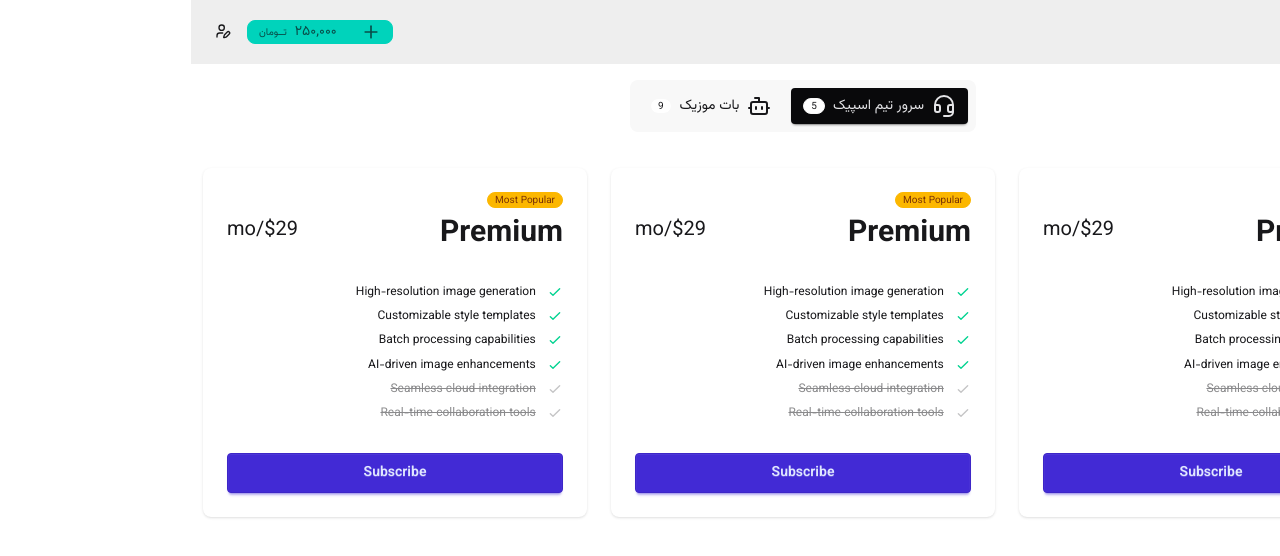
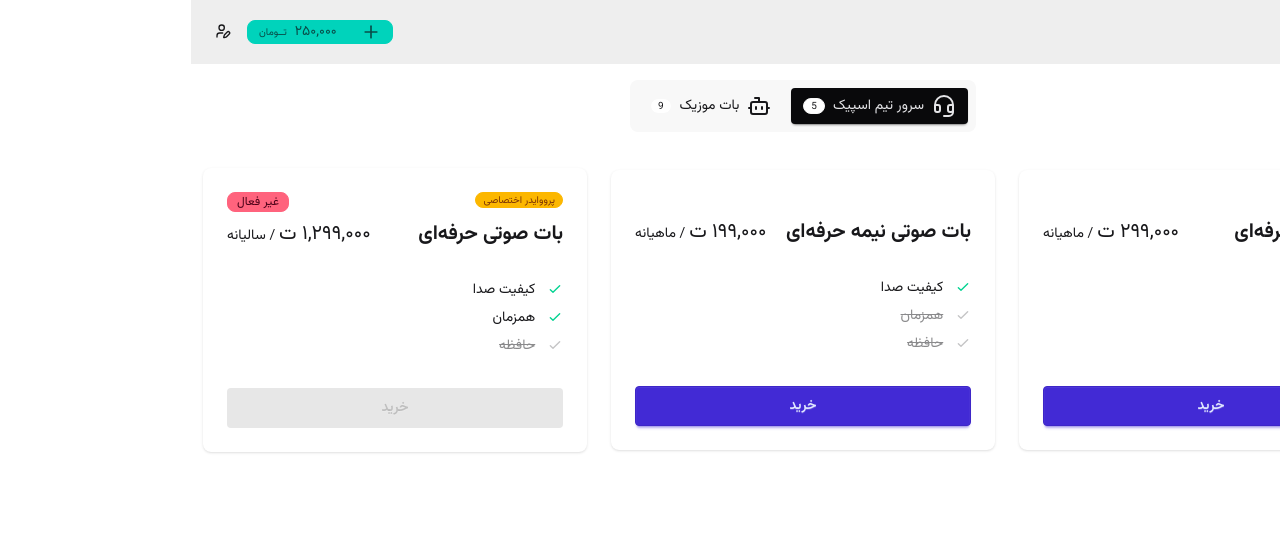
Before and after one commit to amir-reza-bijandi/tea-speak, a SvelteKit app: page /admin/products in a window 1280 px wide. Shown: the top 556 px of the page. Built offline with nearby package versions, Linux system fonts and the light colour scheme.

Commit message:
feat: build product cards

```diff
--- a/src/routes/admin/products/+page.svelte
+++ b/src/routes/admin/products/+page.svelte
@@ -1,6 +1,7 @@
 <script lang="ts">
 	import { BotIcon, HeadsetIcon } from '@lucide/svelte';
 	import type { LucideIcon } from '$lib/types/general';
+	import { toPersianNumber } from '$lib/utilities/to-persian-number';
 
 	type Categories = 'ts-server' | 'audio-bot';
 
@@ -27,6 +28,86 @@
 			Icon: BotIcon
 		}
 	];
+
+	type Product = {
+		label: string;
+		name: string;
+		price: string;
+		time: string;
+		features: Feature[];
+		active: boolean;
+	};
+
+	type Feature = {
+		description: string;
+		isActive: boolean;
+	};
+
+	const PRODUCTS: Product[] = [
+		{
+			label: 'پرووایدر اختصاصی',
+			name: 'بات صوتی حرفه‌ای',
+			price: '299,000',
+			time: 'ماهیانه',
+			active: true,
+			features: [
+				{
+					description: 'کیفیت صدا',
+					isActive: true
+				},
+				{
+					description: 'همزمان',
+					isActive: true
+				},
+				{
+					description: 'حافظه',
+					isActive: false
+				}
+			]
+		},
+		{
+			label: '',
+			name: 'بات صوتی نیمه حرفه‌ای',
+			price: '199,000',
+			time: 'ماهیانه',
+			active: true,
+			features: [
+				{
+					description: 'کیفیت صدا',
+					isActive: true
+				},
+				{
+					description: 'همزمان',
+					isActive: false
+				},
+				{
+					description: 'حافظه',
+					isActive: false
+				}
+			]
+		},
+		{
+			label: 'پرووایدر اختصاصی',
+			name: 'بات صوتی حرفه‌ای',
+			price: '1,299,000',
+			time: 'سالیانه',
+			active: false,
+			features: [
+				{
+					description: 'کیفیت صدا',
+					isActive: true
+				},
+				{
+					description: 'همزمان',
+					isActive: true
+				},
+				{
+					description: 'حافظه',
+					isActive: false
+				}
+			]
+		}
+	];
 </script>
 
 <div>
@@ -50,15 +131,31 @@
 	</div>
 
 	<div class="grid grid-cols-3 items-center justify-items-center py-5">
-		{#each Array(3) as _}
-			<div class="card w-96 bg-base-100 shadow-sm">
+		{#each PRODUCTS as { active, features, label, name, price, time }}
+			<div class={['card w-96 bg-base-100 shadow-sm', !active ? '' : '']}>
 				<div class="card-body">
-					<span class="badge badge-xs badge-warning">Most Popular</span>
-					<div class="flex justify-between">
-						<h2 class="text-3xl font-bold">Premium</h2>
-						<span class="text-xl">$29/mo</span>
+					<div
+						class={[
+							'flex justify-between gap-1',
+							label !== '' ? '' : 'pointer-events-none opacity-0'
+						]}
+					>
+						<span class="badge badge-xs badge-warning">
+							{label}
+						</span>
+						{#if !active}
+							<span class="badge badge-sm badge-error"> غیر فعال </span>
+						{/if}
 					</div>
-					<ul class="mt-6 flex flex-col gap-2 text-xs">
+					<div class="flex items-center justify-between">
+						<h2 class="text-xl font-bold">{name}</h2>
+						<span class="text-l"
+							><span class="text-xl">{toPersianNumber(price)} ت</span> / {time}</span
+						>
+					</div>
+					<ul class="mt-6 flex flex-col gap-2 text-sm">
+						{#each features as { description, isActive }}
+							{#if isActive}
 								<li>
 									<svg
 										xmlns="http://www.w3.org/2000/svg"
@@ -73,56 +170,9 @@
 											d="M5 13l4 4L19 7"
 										/></svg
 									>
-							<span>High-resolution image generation</span>
+									<span>{description}</span>
 								</li>
-						<li>
-							<svg
-								xmlns="http://www.w3.org/2000/svg"
-								class="me-2 inline-block size-4 text-success"
-								fill="none"
-								viewBox="0 0 24 24"
-								stroke="currentColor"
-								><path
-									stroke-linecap="round"
-									stroke-linejoin="round"
-									stroke-width="2"
-									d="M5 13l4 4L19 7"
-								/></svg
-							>
-							<span>Customizable style templates</span>
-						</li>
-						<li>
-							<svg
-								xmlns="http://www.w3.org/2000/svg"
-								class="me-2 inline-block size-4 text-success"
-								fill="none"
-								viewBox="0 0 24 24"
-								stroke="currentColor"
-								><path
-									stroke-linecap="round"
-									stroke-linejoin="round"
-									stroke-width="2"
-									d="M5 13l4 4L19 7"
-								/></svg
-							>
-							<span>Batch processing capabilities</span>
-						</li>
-						<li>
-							<svg
-								xmlns="http://www.w3.org/2000/svg"
-								class="me-2 inline-block size-4 text-success"
-								fill="none"
-								viewBox="0 0 24 24"
-								stroke="currentColor"
-								><path
-									stroke-linecap="round"
-									stroke-linejoin="round"
-									stroke-width="2"
-									d="M5 13l4 4L19 7"
-								/></svg
-							>
-							<span>AI-driven image enhancements</span>
-						</li>
+							{:else}
 								<li class="opacity-50">
 									<svg
 										xmlns="http://www.w3.org/2000/svg"
@@ -137,27 +187,15 @@
 											d="M5 13l4 4L19 7"
 										/></svg
 									>
-							<span class="line-through">Seamless cloud integration</span>
+									<span class="line-through">{description}</span>
 								</li>
-						<li class="opacity-50">
-							<svg
-								xmlns="http://www.w3.org/2000/svg"
-								class="me-2 inline-block size-4 text-base-content/50"
-								fill="none"
-								viewBox="0 0 24 24"
-								stroke="currentColor"
-								><path
-									stroke-linecap="round"
-									stroke-linejoin="round"
-									stroke-width="2"
-									d="M5 13l4 4L19 7"
-								/></svg
-							>
-							<span class="line-through">Real-time collaboration tools</span>
-						</li>
+							{/if}
+						{/each}
 					</ul>
 					<div class="mt-6">
-						<button class="btn btn-block btn-primary">Subscribe</button>
+						<button class={['btn btn-block btn-primary', !active ? 'btn-disabled' : '']}
+							>خرید</button
+						>
 					</div>
 				</div>
 			</div>
```
Lines whose indentation alone changed are shown as unchanged.
